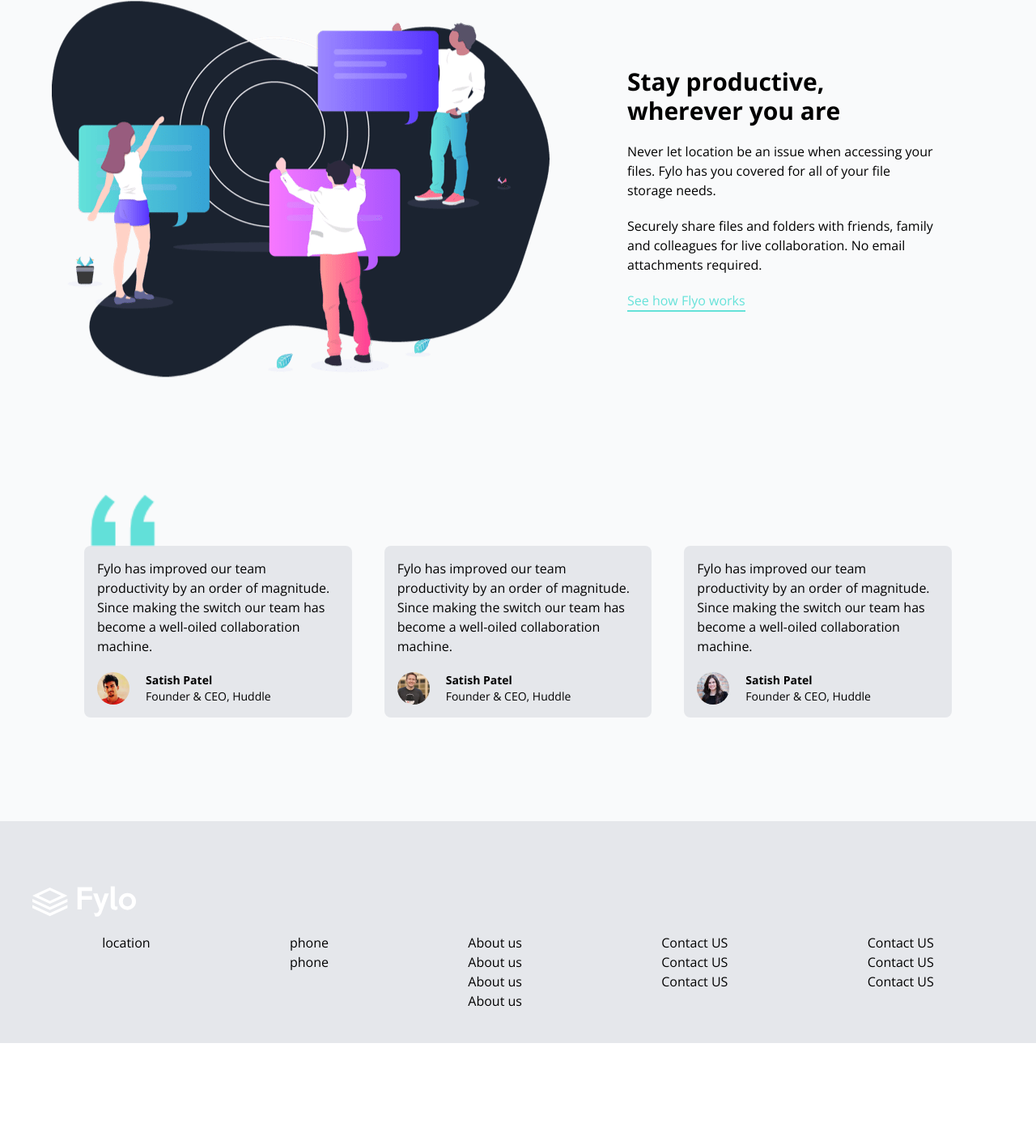
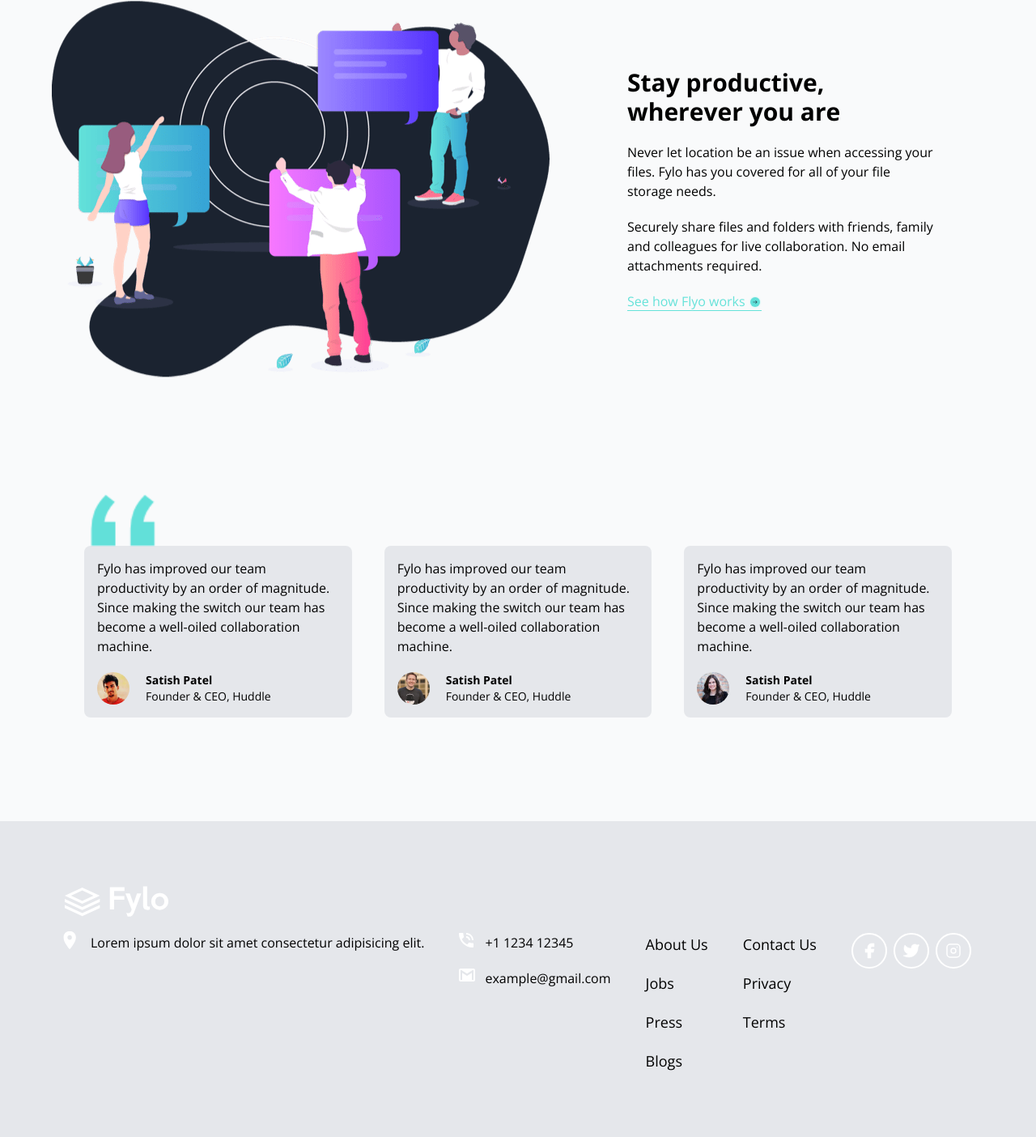
Before and after one commit to Muneeb1030/django_tailwind_projects, a Django app: page /project_5 in a window 1280 px wide. Shown: the part 2081-3485 px from the top of the page at 81% size. Before the commit the page ends 3369 px from the top, so only its background shows below. Run offline with Django 5.2, Linux system fonts and the light colour scheme; some libraries are stand-ins or nearby versions.

Commit message:
update - project 5: footer completed

```diff
--- a/templates/projects/project_5.html
+++ b/templates/projects/project_5.html
@@ -169,11 +169,18 @@
             Securely share files and folders with friends, family and colleagues
             for live collaboration. No email attachments required.
           </p>
+          <div class="block mt-4">
             <a
               href="#"
-            class="text-accentCyan border-b-2 border-accentCyan hover:border-strongCyan hover:text-strongCyan transition duration-150"
-            >See how Flyo works</a
-          >
+              class="text-accentCyan border-b border-accentCyan hover:border-strongCyan hover:text-strongCyan transition duration-150"
+              >See how Flyo works
+              <img
+                src="/static/projects/project_5/images/icon-arrow.svg"
+                alt=""
+                class="inline"
+              />
+            </a>
+          </div>
         </div>
       </div>
     </section>
@@ -251,39 +258,65 @@
         </div>
       </div>
     </section>
-    <section>
-
-    </section>
-    <footer class='bg-gray-200 dark:bg-darkBlue2'>
-    <div class='flex flex-col space-y-5 p-10 pt-20'>
-    <img src="/static/projects/project_5/images/logo-dark-mode.svg" alt="" class='w-32'>
-    <div class='flex flex-col md:flex-row justify-around'>
-      <div>
-      location
+    <section></section>
+    <footer class="bg-gray-200 dark:bg-darkBlue2">
+      <div class="flex flex-col space-y-5 py-20 px-20">
+        <img
+          src="/static/projects/project_5/images/logo-dark-mode.svg"
+          alt=""
+          class="w-32"
+        />
+        <div class="flex flex-col md:flex-row justify-between">
+          <div class="flex flex-row space-x-2">
+            <div class="w-6">
+              <img
+                src="/static/projects/project_5/images/icon-location.svg"
+                alt=""
+                class="scale-125"
+              />
             </div>
-      <div>
-      <p>phone</p>
-      <p>phone</p>
+            <div>Lorem ipsum dolor sit amet consectetur adipisicing elit.</div>
           </div>
-      <div>
-      <p>About us</p>
-      <p>About us</p>
-      <p>About us</p>
-      <p>About us</p>
+          <div class='flex flex-col space-y-5'>
+            <div class="flex flex-row space-x-2">
+              <div class="w-6">
+                <img
+                  src="/static/projects/project_5/images/icon-phone.svg"
+                  alt=""
+                  class="scale-115"
+                />
               </div>
-      <div>
-      <p>Contact US</p>
-      <p>Contact US</p>
-      <p>Contact US</p>
+              <div>+1 1234 12345</div>
             </div>
-      <div>
-      <p>Contact US</p>
-      <p>Contact US</p>
-      <p>Contact US</p>
+            <div class="flex flex-row space-x-2">
+              <div class="w-6">
+                <img
+                  src="/static/projects/project_5/images/icon-email.svg"
+                  alt=""
+                  class="scale-115"
+                />
+              </div>
+              <div>example@gmail.com</div>
+            </div>
+          </div>
+          <div class='flex flex-col space-y-5'>
+            <p class='text-lg'>About Us</p>
+            <p class='text-lg'>Jobs</p>
+            <p class='text-lg'>Press</p>
+            <p class='text-lg'>Blogs</p>
+          </div>
+          <div class='flex flex-col space-y-5'>
+            <p class='text-lg'>Contact Us</p>
+            <p class='text-lg'>Privacy</p>
+            <p class='text-lg'>Terms</p>
+          </div>
+          <div class='flex flex-row space-x-2 items-start'>
+            <img src="/static/projects/project_5/images/facebook.svg" alt="" class='rounded-full border-white border-2 p-2'>
+            <img src="/static/projects/project_5/images/twitter.svg" alt="" class='rounded-full border-white border-2 p-2'>
+            <img src="/static/projects/project_5/images/instagram.svg" alt="" class='rounded-full border-white border-2 p-2'>
           </div>
         </div>
       </div>
-
     </footer>
   </body>
 
--- a/theme/static/css/dist/styles.css
+++ b/theme/static/css/dist/styles.css
@@ -1026,6 +1014,10 @@ select {
   display: block;
 }
 
+.inline {
+  display: inline;
+}
+
 .flex {
   display: flex;
 }
@@ -1232,6 +1210,10 @@ select {
 
 .content-start {
   align-content: flex-start;
+}
+
+.items-start {
+  align-items: flex-start;
 }
 
 .items-center {
@@ -1464,14 +1447,9 @@ select {
   border-color: rgb(71 85 105 / var(--tw-border-opacity));
 }
 
-.border-strongCyan {
+.border-white {
   --tw-border-opacity: 1;
-  border-color: hsl(171 66% 44% / var(--tw-border-opacity));
-}
-
-.border-accentCyan {
-  --tw-border-opacity: 1;
-  border-color: hsl(176 68% 64% / var(--tw-border-opacity));
+  border-color: rgb(255 255 255 / var(--tw-border-opacity));
 }
 
 .border-b-blue-700 {
@@ -1784,6 +1742,21 @@ select {
   padding-bottom: 1.25rem;
 }
 
+.px-20 {
+  padding-left: 5rem;
+  padding-right: 5rem;
+}
+
+.py-20 {
+  padding-top: 5rem;
+  padding-bottom: 5rem;
+}
+
+.py-32 {
+  padding-top: 8rem;
+  padding-bottom: 8rem;
+}
+
 .pb-32 {
   padding-bottom: 8rem;
 }
@@ -1804,6 +1777,10 @@ select {
   padding-top: 2.5rem;
 }
 
+.pt-20 {
+  padding-top: 5rem;
+}
+
 .pt-4 {
   padding-top: 1rem;
 }
@@ -1812,20 +1789,16 @@ select {
   padding-top: 10rem;
 }
 
+.pt-5 {
+  padding-top: 1.25rem;
+}
+
 .pt-6 {
   padding-top: 1.5rem;
 }
 
-.pb-20 {
-  padding-bottom: 5rem;
-}
-
-.pt-5 {
-  padding-top: 1.25rem;
-}
-
-.pt-20 {
-  padding-top: 5rem;
+.pb-2 {
+  padding-bottom: 0.5rem;
 }
 
 .text-center {
```
Also changed, not shown: other parts of theme/static/css/dist/styles.css (+55 -115 lines). Lines whose indentation alone changed are shown as unchanged.
